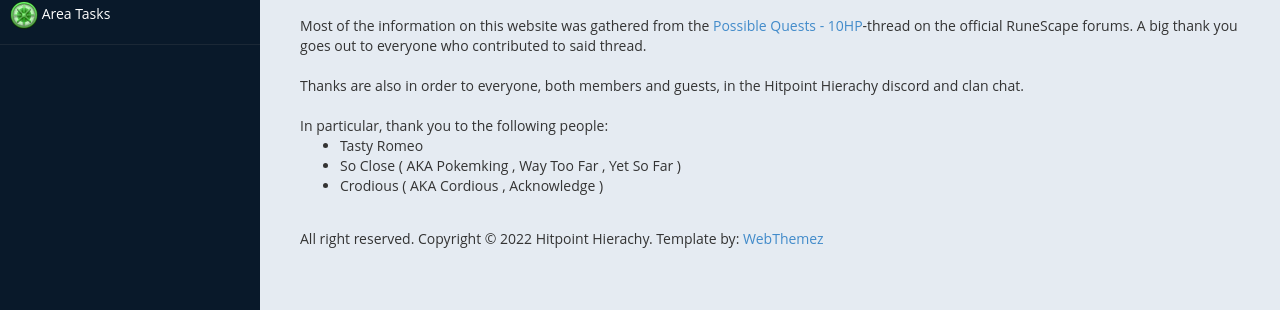
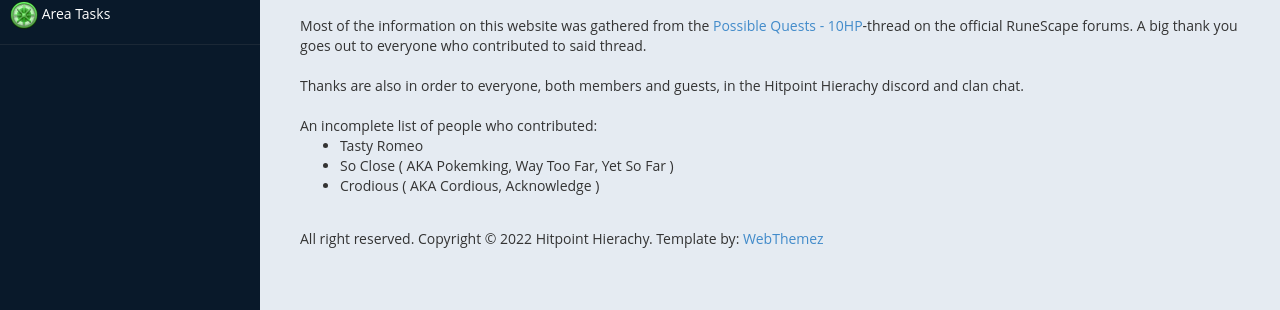
Before and after one commit to TastyRomeo/10HP-Guide, a Jekyll site: the page built from credits.html, in a window 1280 px wide. Shown: the part 184-494 px from the top of the page. Built offline with Jekyll 4.4.1, drawn with Linux system fonts in a browser that asks for light colours; nearby versions of some CDN libraries.

Commit message:
Update credits.html

```diff
--- a/credits.html
+++ b/credits.html
@@ -6,20 +6,14 @@
 
 Thanks are also in order to everyone, both members and guests, in the Hitpoint Hierachy discord and clan chat.<br /><br />
 
-In particular, thank you to the following people:
+An incomplete list of people who contributed:
 <ul>
   {% for person in site.data.credits %}
     <li>
       {{ person.name }}
       {% if person.alts %}
         ( AKA
-        {% for alt in person.alts %}
-          {% if forloop.index > 1 %}
-            , {{ alt }}
-          {% else %}
-            {{ alt }}
-          {% endif %}
-        {% endfor %}
+        {% for alt in person.alts %}{% if forloop.index > 1 %}, {{ alt }}{% else %}{{ alt }}{% endif %}{% endfor %}
         )
       {% endif %}
     </li>
```
